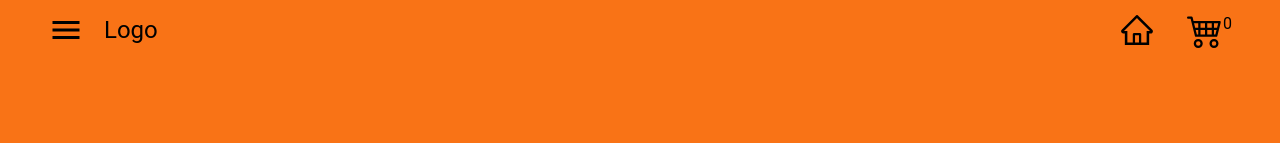
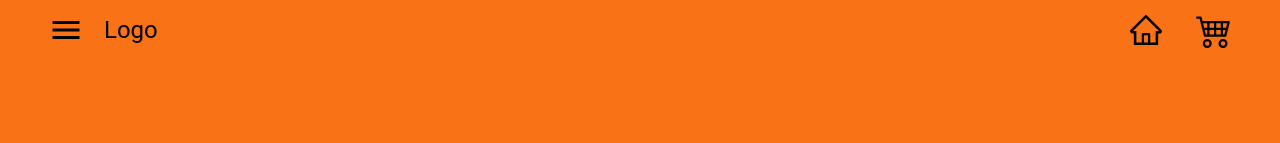
Before and after one commit to itsTari/e-store, a React (Vite) app: page / in a window 1280 px wide. Shown: the top 143 px of the page. Built offline with nearby package versions, Linux system fonts and the light colour scheme; no server answers.

Commit message:
edited Navbar component

```diff
--- a/package.json
+++ b/package.json
@@ -13,7 +13,7 @@
     "react": "^18.3.1",
     "react-dom": "^18.3.1",
     "react-icons": "^5.2.1",
-    "react-router-dom": "^6.24.0",
+    "react-router-dom": "^6.24.1",
     "react-toastify": "^10.0.5"
   },
   "devDependencies": {
--- a/src/component/Navbar.jsx
+++ b/src/component/Navbar.jsx
@@ -8,7 +8,7 @@ import { useContext} from 'react'
 import Sidebar from './Sidebar';
 
 function Navbar(){
-    const { cartItems, addToCart } = useContext(CartContext)
+    const cartItems = useContext(CartContext)
     const [showSidebar, setShowSidebar] = useState(false)
     let menuRef = useRef()
     const toggle = () => {
```
Also changed, not shown: 1 other file (tests, documents, lock files or other folders).
